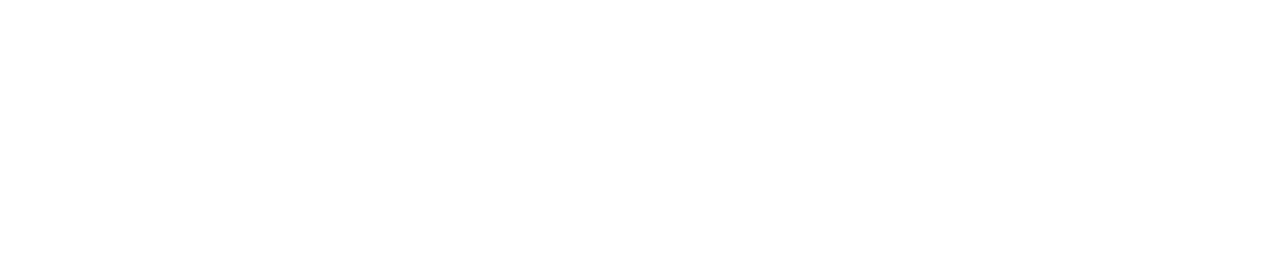
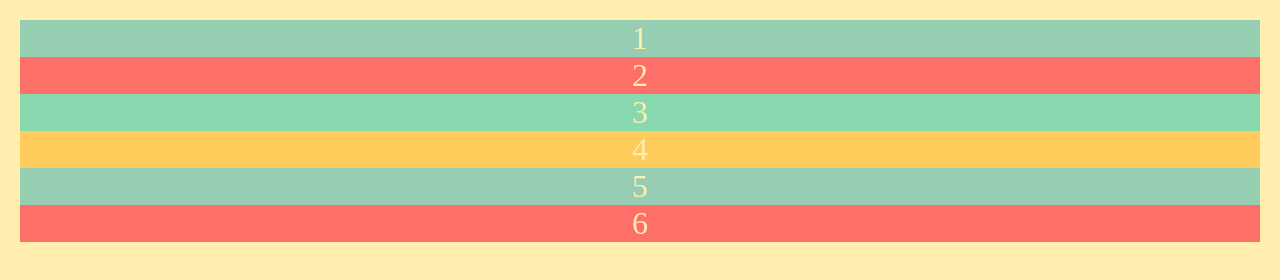
Before and after one commit to radekosmulski/html-and-css-mini, a plain HTML site: page index.html in a window 1280 px wide. Drawn offline with Linux system fonts and the light colour scheme.

Commit message:
add basic layout

```diff
--- a/index.html
+++ b/index.html
@@ -7,6 +7,13 @@
   <link rel="stylesheet" href="styles.css">
 </head>
 <body>
-
+  <div class="container">
+      <div>1</div>
+      <div>2</div>
+      <div>3</div>
+      <div>4</div>
+      <div>5</div>
+      <div>6</div>
+  </div>
 </body>
 </html>
--- a/styles.css
+++ b/styles.css
@@ -7,3 +7,32 @@
 section, article, aside, footer, header, nav {
   display: block;
 }
+
+.container > div {
+  display: flex;
+  justify-content: center;
+  align-items: center;
+  font-size: 2em;
+  color: #ffeead;
+}
+
+html, body {
+  background-color: #ffeead;
+  margin: 10px;
+}
+
+.container > div:nth-child(1n) {
+  background-color: #96ceb4;
+}
+
+.container > div:nth-child(3n) {
+  background-color: #88d8b0;
+}
+
+.container > div:nth-child(2n) {
+  background-color: #ff6f69;
+}
+
+.container > div:nth-child(4n) {
+  background-color: #ffcc5c;
+}
```
